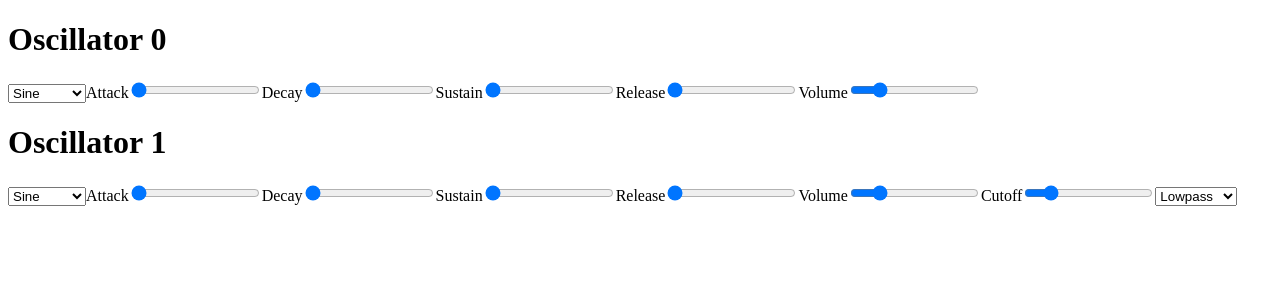
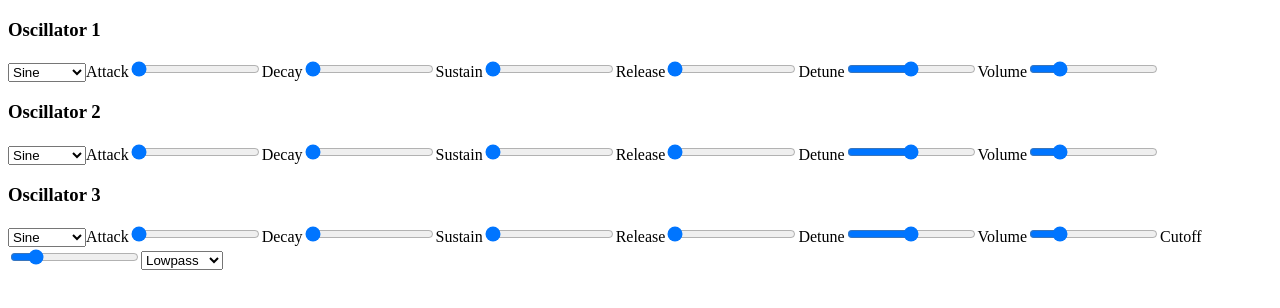
Before and after one commit to nikhiljigjinni/synth-app, a React (Create React App) app in the folder webui/: page / in a window 1280 px wide. Shown: the top 308 px of the page. Built offline with nearby package versions, Linux system fonts and the light colour scheme.

Commit message:
Adding detune parameter to synth

```diff
--- a/webui/src/App.tsx
+++ b/webui/src/App.tsx
@@ -23,6 +23,7 @@ export default function App() {
             decay: 0,
             sustain: 0,
             release: 0,
+            detune: 0,
             volume: 0.2,
           }
         );
@@ -106,6 +107,7 @@ export default function App() {
 
             tempOscNode.type = synthStates[i].type;
             tempOscNode.frequency.setValueAtTime(noteFrequency, now);
+            tempOscNode.detune.setValueAtTime(synthStates[i].detune, now);
 
             tempGainNode.gain.cancelScheduledValues(now);
             tempGainNode.gain.setValueAtTime(0, now);
@@ -132,7 +134,7 @@ export default function App() {
     },
     [synthStates, filterState]
   );
-  //
+
   const handleNoteUp = useCallback(
     (e: KeyboardEvent) => {
       e.preventDefault();
@@ -140,7 +142,7 @@ export default function App() {
         if (oscNodes.current.has(e.key) && gainNodes.current.has(e.key)) {
           let tempOscNodes = oscNodes.current.get(e.key)!;
           let tempGainNodes = gainNodes.current.get(e.key)!;
-  //
+
           const now = audioContext.current.currentTime;
           for (let i = 0; i < NUM_OSCS; i++) {
             tempGainNodes[i].gain.cancelScheduledValues(now)
--- a/webui/src/Oscillator.tsx
+++ b/webui/src/Oscillator.tsx
@@ -16,7 +16,7 @@ export default function Oscillator({
 }) {
   return (
     <>
-      <h1>Oscillator {oscId}</h1>
+      <h3>Oscillator {oscId+1}</h3>
       <select name="type" value={synthState.type} onChange={(e) => handleSynthState(oscId, e)}>
         <option value="sine">Sine</option>
         <option value="square">Square</option>
@@ -63,6 +63,16 @@ export default function Oscillator({
         value={synthState.release}
         onChange={(e) => handleSynthState(oscId, e)}
       />
+      <label htmlFor="detune">Detune</label>
+      <input
+        type="range"
+        name="detune"
+        min="-50"
+        max="50"
+        step="1"
+        value={synthState.detune}
+        onChange={(e) => handleSynthState(oscId, e)}
+      />
       <label htmlFor="volume">Volume</label>
       <input
         type="range"
--- a/webui/src/constants.ts
+++ b/webui/src/constants.ts
@@ -41,4 +41,4 @@ export const KEYS_TO_NOTES = new Map<string, string>([
   ['j', 'B3'],
 ]);
 
-export const NUM_OSCS = 2;
+export const NUM_OSCS = 3;
--- a/webui/src/types.ts
+++ b/webui/src/types.ts
@@ -4,6 +4,7 @@ export type SynthState = {
   decay: number;
   sustain: number;
   release: number;
+  detune: number;
   volume: number;
 };
 
```
